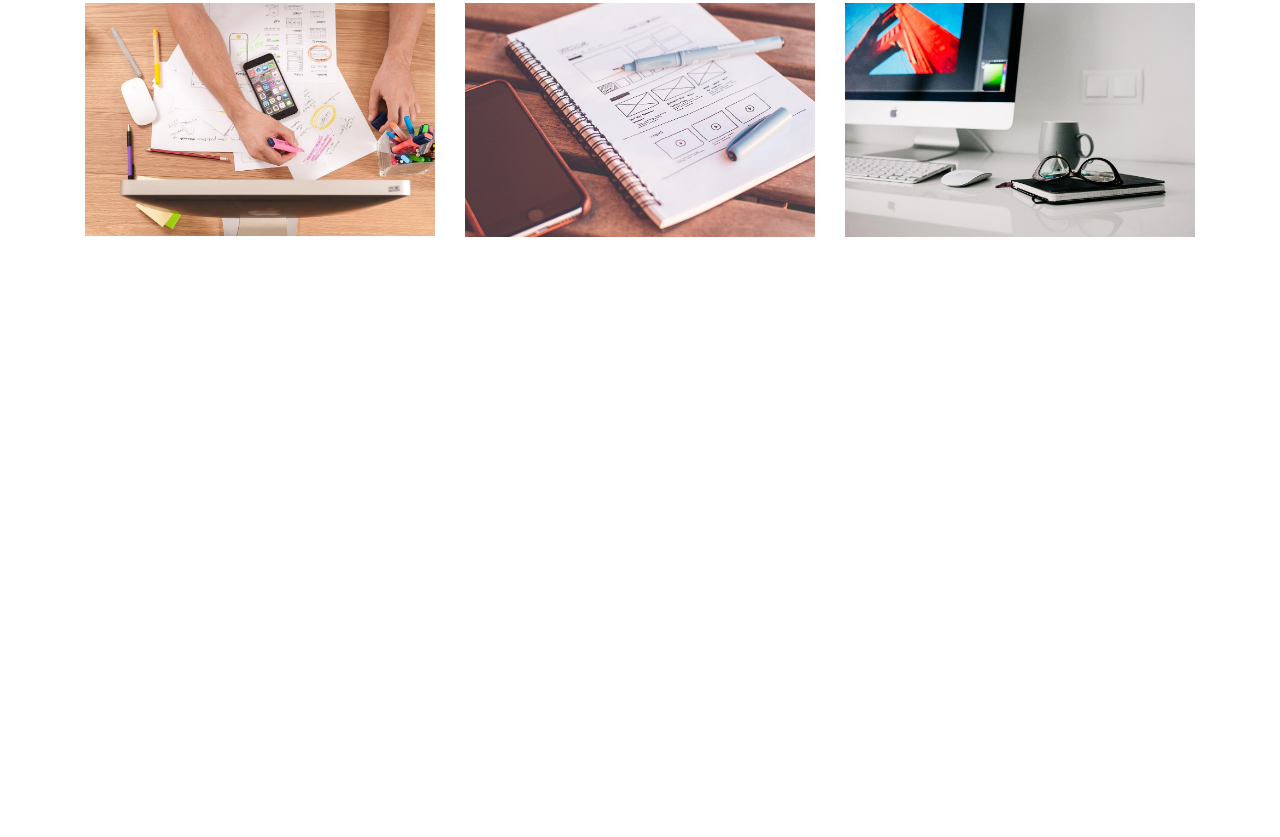
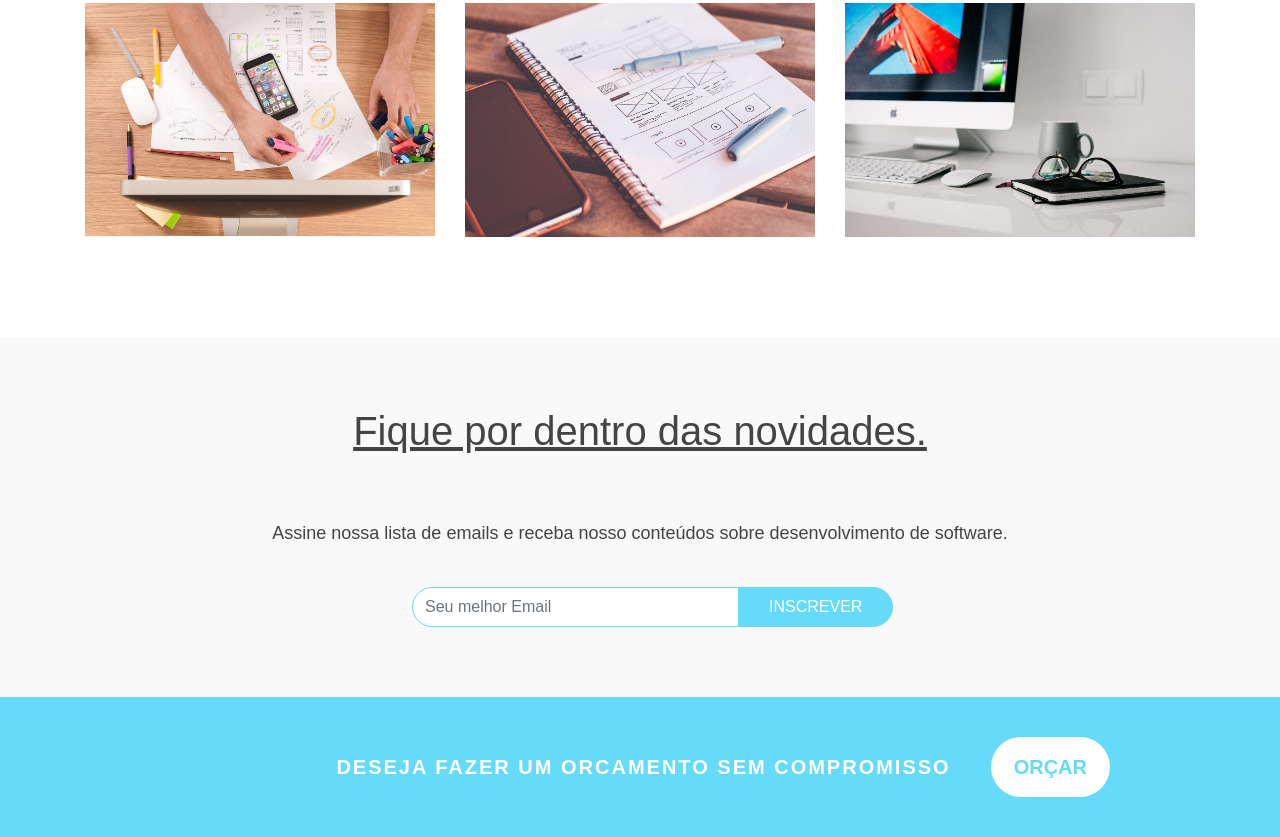
Before and after one commit to SousaVictorH/JSBootstrap, a plain HTML site: page index.html in a window 1280 px wide. Shown: the part 4123-4960 px from the top of the page. Before the commit the page ends 4460 px from the top, so only its background shows below. Drawn offline with nearby package versions, Linux system fonts and the light colour scheme; a script that the page names is missing.

Commit message:
Adicionando news area e call area

```diff
--- a/css/style.css
+++ b/css/style.css
@@ -257,3 +257,86 @@ header, .navbar{
     background-color: #65daf9;
     border-color: #65DAF9;
 }
+
+/* NEWS AREA */
+
+#news-area{
+    background-color: #f9f9f9;
+    text-align: center;
+}
+
+#news-area p{
+    font-size: 18px;
+    margin-bottom: 40px;
+}
+
+#email-input{
+    border-radius: 0;
+    border-top-left-radius: 20px;
+    border-bottom-left-radius: 20px;
+    border: 1px solid #65daf9;
+    display: inline;
+    box-sizing: border-box;
+    width: 40%;
+    height: 40px;
+}
+
+#news-btn{
+    border-top-right-radius: 20px;
+    border-bottom-right-radius: 20px;
+    border: 1px solid #65daf9;
+    background-color: #65daf9;
+    text-transform: uppercase;
+    color: #FFF;
+    height: 40px;
+    padding: 0 30px;
+    margin-left: -130px;
+    position: absolute;
+    transition: .5s;
+}
+
+#news-btn:hover{
+    background-color: #FFF;
+    color: #65daf9;
+}
+
+/* CALL TO ACTION */
+
+#call-area{
+    background-color: #65daf9;
+    text-transform: uppercase;
+}
+
+#call-area .container{
+    padding: 40px 100px;
+}
+
+#call-are .row{
+    display: block;
+    text-align: center;
+}
+
+#call-area p{
+    color: #FFF;
+    font-weight: bold;
+    margin-left: 30px;
+    font-size: 20px;
+    height: auto;
+    letter-spacing: 2px;
+    margin-bottom: 0;
+    display: inline;
+    height: 60px;
+    line-height: 60px;
+    margin-left: auto;
+    margin-right: 10px;
+}
+
+#call-area #call-btn{
+    background-color: #FFF;
+    color: #65DAF9;
+    font-weight: bold;
+    font-size: 20px;
+    margin-left: 30px;
+    width: auto;
+    line-height: 2px;
+}
--- a/index.html
+++ b/index.html
@@ -290,6 +290,28 @@
                     </div>
                 </div>
             </div>
+            <!--Newsltter-->
+            <div id="news-area">
+                <div class="container">
+                    <div class="col-md-12">
+                        <h3 class="main-title">Fique por dentro das novidades.</h3>
+                    </div>
+                    <p>Assine nossa lista de emails e receba nosso conteúdos sobre desenvolvimento de software.</p>
+                    <form action="">
+                        <input type="email" class="form-control" id="email-input" name="email" placeholder="Seu melhor Email">
+                        <input type="submit" id="news-btn" value="Inscrever">
+                    </form>
+                </div>
+            </div>
+            <!--Call to action-->
+            <div id="call-area">
+                <div class="container">
+                    <div class="row">
+                        <p>Deseja fazer um orcamento sem compromisso</p>
+                        <button class="main-btn" id="call-btn">Orçar</button>
+                    </div>
+                </div>
+            </div>
         </div>
     </main>
 
```
